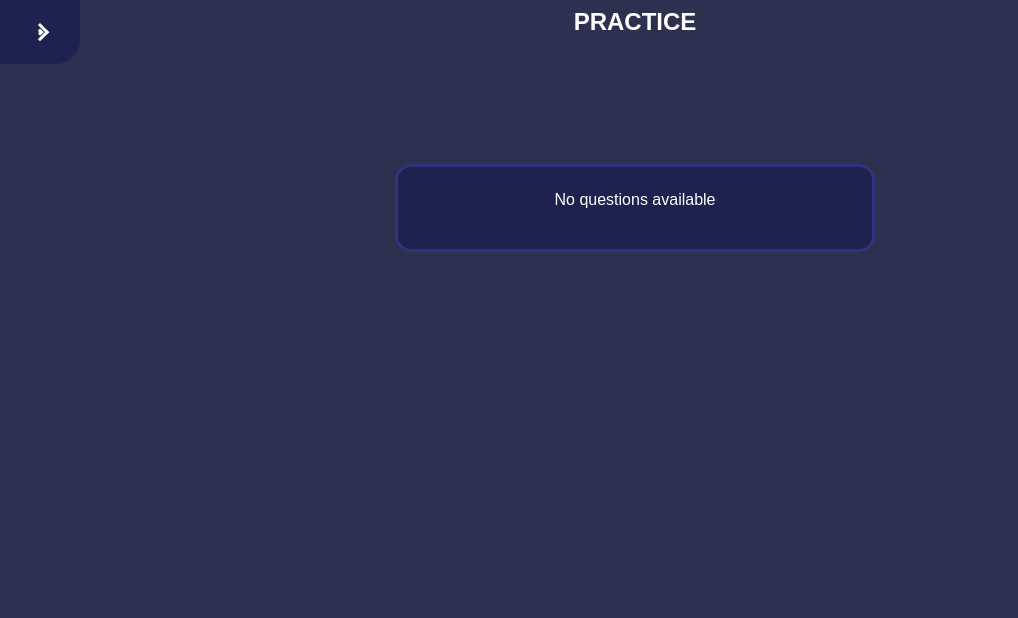
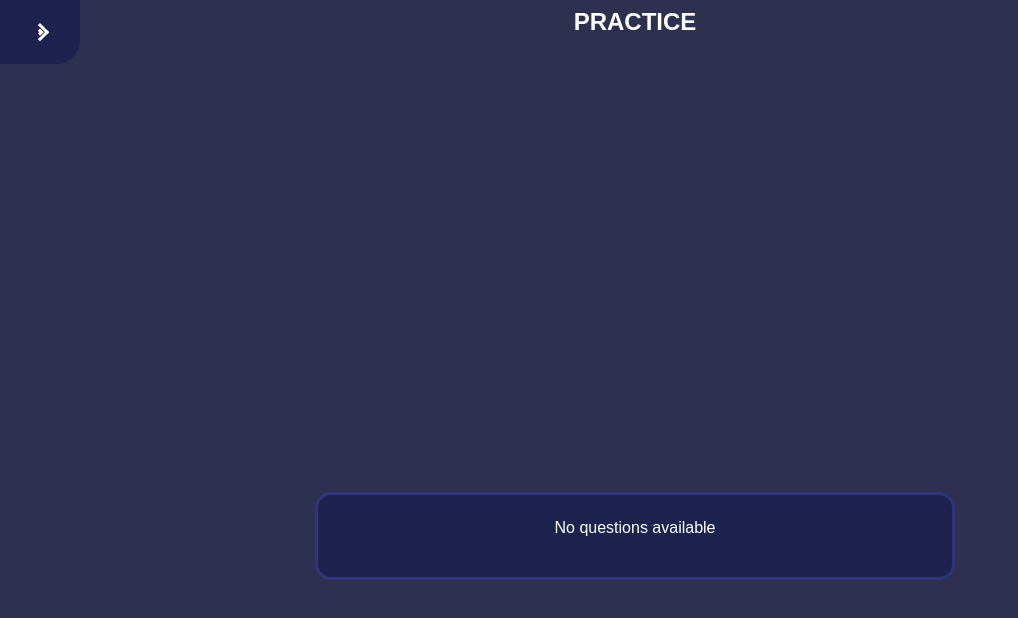
Before and after one commit to drewl04/med, a website: page index.html in a window 1280 px wide. Shown: the whole page, without its empty margins (0-1018 px from the left). Drawn offline with Linux system fonts and the light colour scheme; no server answers.

Commit message:
Fine tuning

```diff
--- a/index.html
+++ b/index.html
@@ -115,12 +115,14 @@
 
 <div id="practice-container">
 
-    <div id="practice-question-box">
-        <div id="practice-question"></div>
-        <div id="practice-answers"></div>
+    <div id="practice-panel">
+        <div id="practice-question-box">
+            <div id="practice-question"></div>
+            <div id="practice-answers"></div>
+        </div>
+
+        <button id="practice-submit">submit</button>
     </div>
-
-    <button id="practice-submit">submit</button>
 
     <div id="practice-explanation-panel" style="display:none;">
         <button id="practice-toggle-explanation">
--- a/questions.json
+++ b/questions.json
@@ -91,7 +91,7 @@
         ],
         "explanation": "",
         "collapsed": false,
-        "weight": 1
+        "weight": 5
       }
     ]
   }
--- a/styles.css
+++ b/styles.css
@@ -835,25 +835,25 @@ li.dragging { opacity: 0.5; }
 }
 
 #practice-container{
-    margin-top:8rem;
+    margin-top:4rem;
     display:flex;
     flex-direction:column;
     align-items:center;
     /*gap:1rem;*/
 }
 
-@media (max-width: 1000px) {
+/*@media (max-width: 1000px) {
   #practice-container {
-    margin-top:7rem;
+    margin-top:5rem;
   }
-}
+}*/
 
 #practice-question-box{
     background:rgb(30,34,79);
     border-radius:1rem;
     border:0.2rem solid rgb(47,53,124);
     padding:1.5rem;
-    width:30rem;
+    width:40rem;
 }
 
 @media (max-width: 1000px) {
@@ -980,3 +980,13 @@ li.dragging { opacity: 0.5; }
     margin-bottom: 0rem;
     display: none;
 }
+
+
+#practice-panel{
+    display: flex;
+    flex-direction: column;
+    justify-content: flex-end;
+    align-items: center;
+    width: 100%;
+    min-height: 60vh;
+}
```
